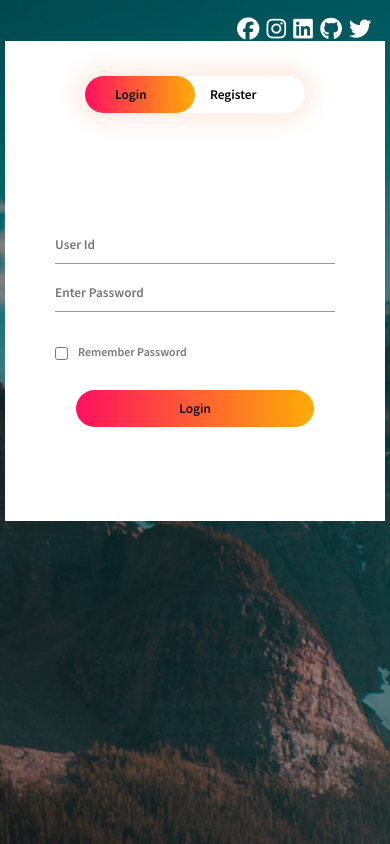
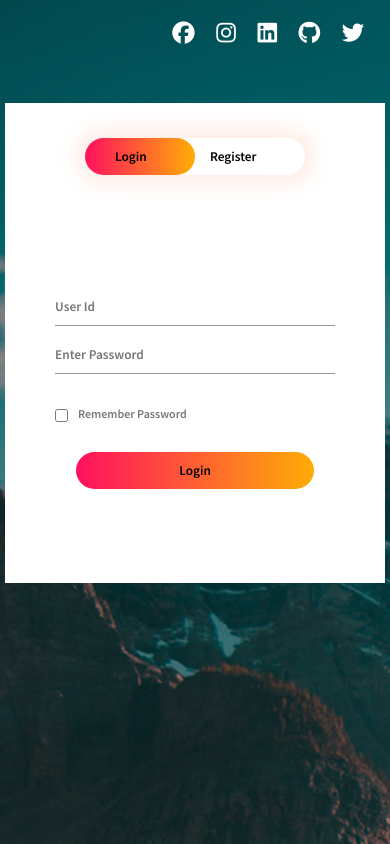
Before and after one commit to RockySingh137/Hacktoberfest2022-HTML-CSS, a plain HTML site: page index.html in a window 390 px wide. Drawn offline with Linux system fonts and the light colour scheme.

Commit message:
I maked a website responsive below 400px width and in nav section also

```diff
--- a/style.css
+++ b/style.css
@@ -128,3 +128,17 @@ span {
 #register {
     left: 450px;
 }
+
+/* Here is my work */
+@media screen and (max-width: 400px){
+    body{
+        background-size: inherit;
+    }
+    .form-box{
+        margin-top: 20%;
+    }
+    header nav#social-media a{
+        padding: 1%;
+        margin: 0 2%;
+    }
+}
```
